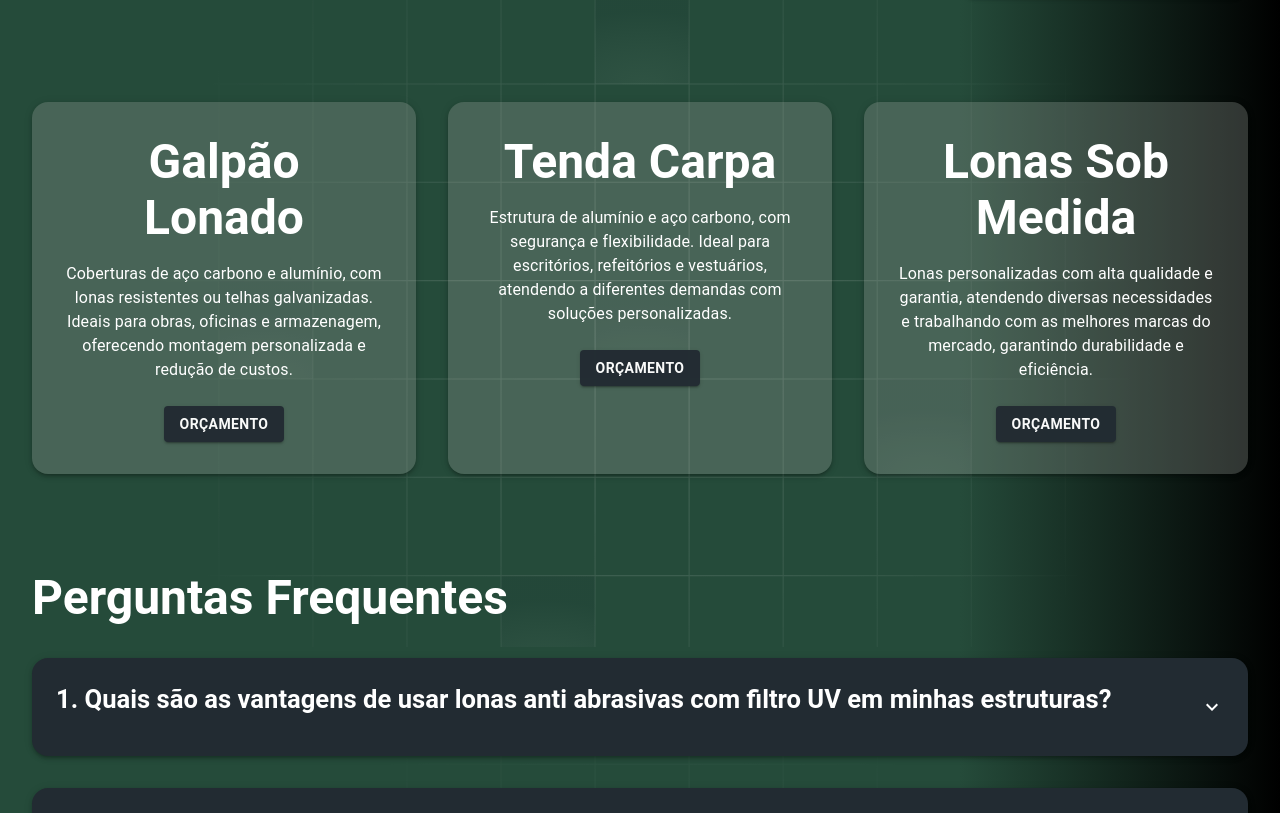
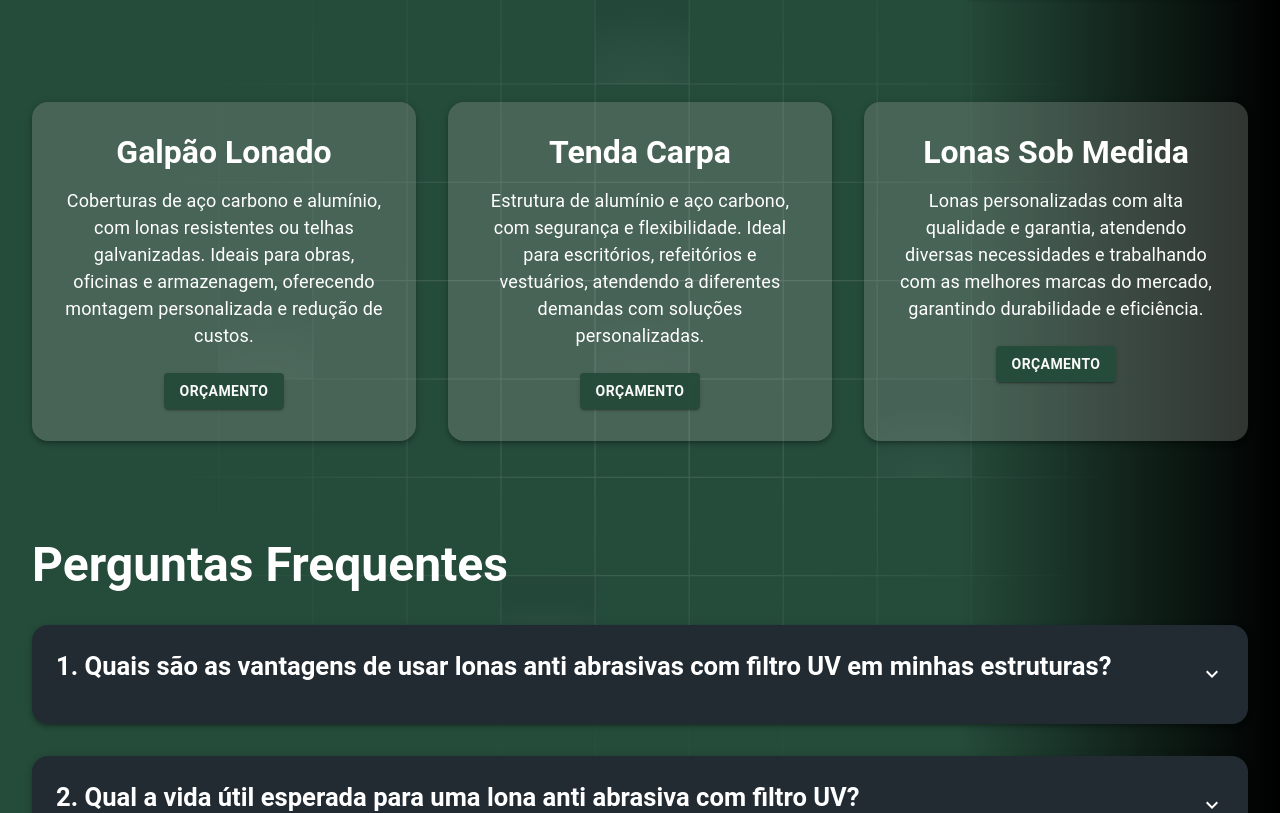
Before and after one commit to Lijunio/mwm-teste, a React (Create React App) app: page / in a window 1280 px wide. Shown: the part 2860-3673 px from the top of the page. Built offline with nearby package versions, Linux system fonts and the light colour scheme.

Commit message:
alterações

```diff
--- a/src/components/AdditionalInfo.tsx
+++ b/src/components/AdditionalInfo.tsx
@@ -1,4 +1,4 @@
-import React from "react";
+import React, { useState } from "react";
 import { Box, Grid, Card, CardContent, Typography, Button } from "@mui/material";
 import { Check } from "@mui/icons-material";  // Alteração para o ícone de verificação
 import Slider from "react-slick"; // Importando o Slider
@@ -15,6 +15,12 @@ const AdditionalInfo: React.FC = () => {
     slidesToShow: 1,
     autoplay: true,
     autoplaySpeed: 3000,
+  };
+
+  const [message, setMessage] = useState<string>("");
+
+  const handleButtonClick = () => {
+    setMessage("Olá! Estava visitando seu site e gostaria de saber mais sobre os galpões de lona que vocês oferecem. Poderiam fornecer mais detalhes sobre os serviços, como custos e prazos de montagem? Ficaria muito grato pela ajuda!");
   };
 
   return (
@@ -44,9 +50,8 @@ const AdditionalInfo: React.FC = () => {
                 O que é um galpão de lona?
               </Typography>
               <Typography variant="body1" paragraph sx={{ lineHeight: 1.8 }}>
-  Um galpão de lona é uma estrutura versátil e econômica, ideal para armazenamento, proteção de equipamentos ou até mesmo como espaço de trabalho temporário. Ele é composto por uma estrutura metálica coberta por lonas de alta resistência, que oferecem durabilidade e proteção contra intempéries.
-                </Typography>
-
+                Um galpão de lona é uma estrutura versátil e econômica, ideal para armazenamento, proteção de equipamentos ou até mesmo como espaço de trabalho temporário. Ele é composto por uma estrutura metálica coberta por lonas de alta resistência, que oferecem durabilidade e proteção contra intempéries.
+              </Typography>
             </CardContent>
           </Card>
 
@@ -158,19 +163,27 @@ const AdditionalInfo: React.FC = () => {
             <Button
               variant="contained"
               sx={{
-                backgroundColor: "#254B3A",
                 padding: "10px 20px",
                 borderRadius: "5px",
                 fontSize: "1.1rem",
+                backgroundColor: "#254B3A",
                 "&:hover": {
                   backgroundColor: "#ffffff",
                   color: "#688198",
                 },
               }}
+              onClick={handleButtonClick}
             >
               Solicite seu orçamento
             </Button>
           </Box>
+
+          {/* Exibindo a mensagem após clicar no botão */}
+          {message && (
+            <Box sx={{ marginTop: "20px", color: "#fff", fontSize: "1.2rem" }}>
+              <Typography variant="body1">{message}</Typography>
+            </Box>
+          )}
         </Grid>
       </Grid>
     </Box>
--- a/src/components/Contact.tsx
+++ b/src/components/Contact.tsx
@@ -10,7 +10,13 @@ const Contact: React.FC = () => {
 
   return (
     <Box sx={{ color: "white", textAlign: "center", p: 4 }}>
-      <Typography variant="h4" gutterBottom>
+      <Typography
+        variant="h3"
+        gutterBottom
+        sx={{
+          fontSize: { xs: "1.6rem", sm: "2rem", md: "3rem" }, // Ajusta o tamanho do título
+        }}
+      >
         Contato
       </Typography>
       <Box sx={{ display: "flex", flexDirection: "column", alignItems: "center", gap: 2, mt: 4 }}>
@@ -21,6 +27,7 @@ const Contact: React.FC = () => {
             border: "1px solid white",
             borderRadius: 2,
             padding: "10px 20px",
+            fontSize: { xs: "0.5rem", sm: "1rem" }, // Ajusta o tamanho da fonte no botão
             "&:hover": { backgroundColor: "rgba(255, 255, 255, 0.2)" },
           }}
         >
@@ -37,6 +44,7 @@ const Contact: React.FC = () => {
             border: "1px solid white",
             borderRadius: 2,
             padding: "10px 20px",
+            fontSize: { xs: "0.5rem", sm: "1rem" }, // Ajusta o tamanho da fonte no botão
             "&:hover": { backgroundColor: "rgba(255, 255, 255, 0.2)" },
           }}
         >
--- a/src/components/Home.tsx
+++ b/src/components/Home.tsx
@@ -26,6 +26,10 @@ const Home = () => {
     return () => clearTimeout(timeout);
   }, [textIndex, isTextCompleted]);
 
+  const whatsappLink = `https://wa.me/5531991502088?text=${encodeURIComponent(
+    "Olá! Estava visitando seu site e gostaria de saber mais sobre os serviços oferecidos pela MWM Engenharia para avaliar como podemos trabalhar juntos. Poderia me ajudar com mais informações?"
+  )}`;
+
   return (
     <Box
       sx={{
@@ -50,7 +54,7 @@ const Home = () => {
           zIndex: 2,
           width: "100%",
           maxWidth: "600px",
-      marginTop: isSmallScreen ? "-20px" : "20px", //  telas pequenas
+          marginTop: isSmallScreen ? "-20px" : "20px", // telas pequenas
           marginLeft: isSmallScreen ? "0px" : "250px",
         }}
       >
@@ -66,7 +70,6 @@ const Home = () => {
             marginRight: isSmallScreen ? "auto" : "0",
           }}
         />
-
         <Typography
           variant="h6"
           component="p"
@@ -92,7 +95,7 @@ const Home = () => {
           width: "100%",
           maxWidth: "600px",
           border: "none",
-      marginTop: isSmallScreen ? "30px" : "40px", //  telas pequenas
+          marginTop: isSmallScreen ? "30px" : "40px", // telas pequenas
           marginLeft: isSmallScreen ? "0px" : "200px",
         }}
       >
@@ -159,11 +162,11 @@ const Home = () => {
               backgroundColor: "rgba(128, 128, 128, 1)", // Fica 100% opaco ao passar o mouse
             },
           }}
+          onClick={() => window.open(whatsappLink, "_blank")}
         >
           Solicite seu orçamento
         </Button>
       </Box>
-
     </Box>
   );
 };
--- a/src/components/ServicesParte2.tsx
+++ b/src/components/ServicesParte2.tsx
@@ -2,9 +2,12 @@ import React from "react";
 import { Box, Card, Typography, Button, Grid } from "@mui/material";
 
 const Services: React.FC = () => {
-  // Função para simular a requisição de orçamento
+  // Função para gerar o link do WhatsApp com a mensagem personalizada
   const handleBudgetRequest = (serviceName: string) => {
-    console.log(`Orçamento solicitado para: ${serviceName}`);
+    const whatsappLink = `https://wa.me/5531991502088?text=${encodeURIComponent(
+      `Olá, queria saber mais informações a respeito de ${serviceName}`
+    )}`;
+    window.open(whatsappLink, "_blank"); // Abre o link do WhatsApp em uma nova aba
   };
 
   return (
@@ -27,25 +30,38 @@ const Services: React.FC = () => {
               color: "white",
             }}
           >
-            <Typography variant="h3" sx={{ fontWeight: "bold", mb: 2 }}>
+            <Typography
+              variant="h3"
+              sx={{
+                fontWeight: "bold",
+                mb: 2,
+                fontSize: { xs: "1.5rem", sm: "1.875rem", md: "2rem" },
+              }}
+            >
               Galpão Lonado
             </Typography>
-            <Typography sx={{ mb: 3, lineHeight: 1.5 }}>
+            <Typography
+              sx={{
+                mb: 3,
+                lineHeight: 1.5,
+                fontSize: { xs: "0.875rem", sm: "1rem", md: "1.125rem" },
+              }}
+            >
               Coberturas de aço carbono e alumínio, com lonas resistentes ou telhas galvanizadas. Ideais para obras, oficinas e armazenagem, oferecendo montagem personalizada e redução de custos.
             </Typography>
             <Button
               variant="contained"
               sx={{
-                backgroundColor: "#222b32",
                 opacity: 0.97,
                 color: "#ffffff",
                 fontWeight: "bold",
+                backgroundColor: "#254B3A",
                 "&:hover": {
-                  backgroundColor: "#688198",
-                  color: "#ffffff",
+                  backgroundColor: "#ffffff",
+                  color: "#688198",
                 },
               }}
-              onClick={() => handleBudgetRequest("Galpão Lonado e Zinco")}
+              onClick={() => handleBudgetRequest("Galpão Lonado")}
             >
               Orçamento
             </Button>
@@ -68,22 +84,35 @@ const Services: React.FC = () => {
               color: "white",
             }}
           >
-            <Typography variant="h3" sx={{ fontWeight: "bold", mb: 2 }}>
+            <Typography
+              variant="h3"
+              sx={{
+                fontWeight: "bold",
+                mb: 2,
+                fontSize: { xs: "1.5rem", sm: "1.875rem", md: "2rem" },
+              }}
+            >
               Tenda Carpa
             </Typography>
-            <Typography sx={{ mb: 3, lineHeight: 1.5 }}>
+            <Typography
+              sx={{
+                mb: 3,
+                lineHeight: 1.5,
+                fontSize: { xs: "0.875rem", sm: "1rem", md: "1.125rem" },
+              }}
+            >
               Estrutura de alumínio e aço carbono, com segurança e flexibilidade. Ideal para escritórios, refeitórios e vestuários, atendendo a diferentes demandas com soluções personalizadas.
             </Typography>
             <Button
               variant="contained"
               sx={{
-                backgroundColor: "#222b32",
                 opacity: 0.97,
                 color: "#ffffff",
                 fontWeight: "bold",
+                backgroundColor: "#254B3A",
                 "&:hover": {
-                  backgroundColor: "#688198",
-                  color: "#ffffff",
+                  backgroundColor: "#ffffff",
+                  color: "#688198",
                 },
               }}
               onClick={() => handleBudgetRequest("Tenda Carpa")}
@@ -109,22 +138,35 @@ const Services: React.FC = () => {
               color: "white",
             }}
           >
-            <Typography variant="h3" sx={{ fontWeight: "bold", mb: 2 }}>
+            <Typography
+              variant="h3"
+              sx={{
+                fontWeight: "bold",
+                mb: 2,
+                fontSize: { xs: "1.5rem", sm: "1.875rem", md: "2rem" },
+              }}
+            >
               Lonas Sob Medida
             </Typography>
-            <Typography sx={{ mb: 3, lineHeight: 1.5 }}>
+            <Typography
+              sx={{
+                mb: 3,
+                lineHeight: 1.5,
+                fontSize: { xs: "0.875rem", sm: "1rem", md: "1.125rem" },
+              }}
+            >
               Lonas personalizadas com alta qualidade e garantia, atendendo diversas necessidades e trabalhando com as melhores marcas do mercado, garantindo durabilidade e eficiência.
             </Typography>
             <Button
               variant="contained"
               sx={{
-                backgroundColor: "#222b32",
                 opacity: 0.97,
                 color: "#ffffff",
                 fontWeight: "bold",
+                backgroundColor: "#254B3A",
                 "&:hover": {
-                  backgroundColor: "#688198",
-                  color: "#ffffff",
+                  backgroundColor: "#ffffff",
+                  color: "#688198",
                 },
               }}
               onClick={() => handleBudgetRequest("Lonas Sob Medida")}
```
Lines whose indentation alone changed are shown as unchanged.
